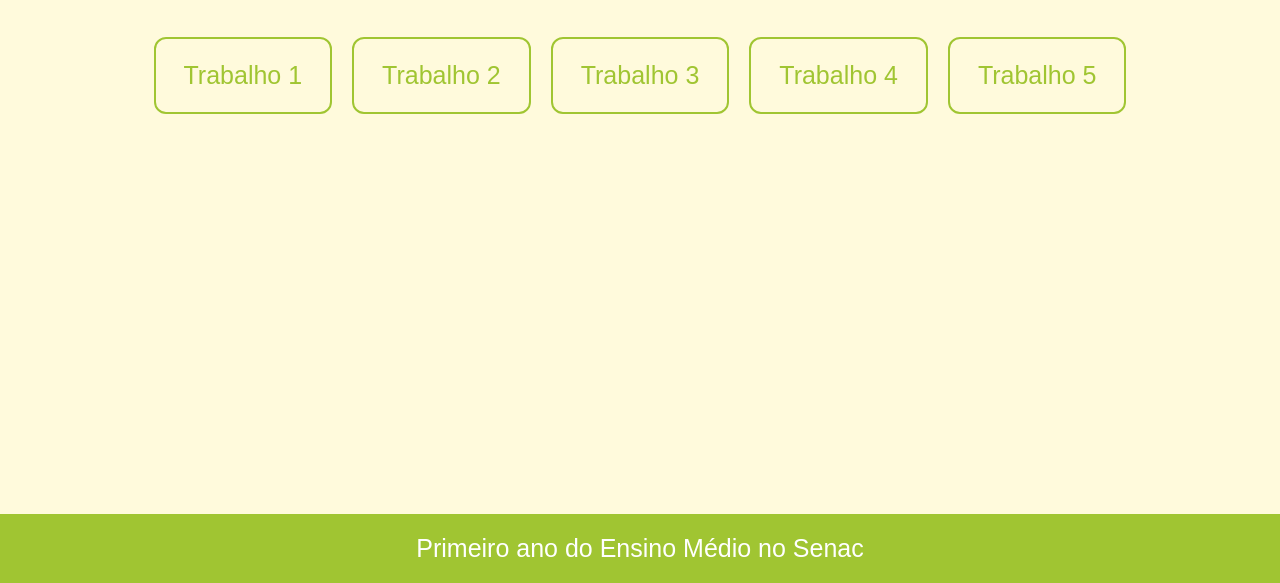
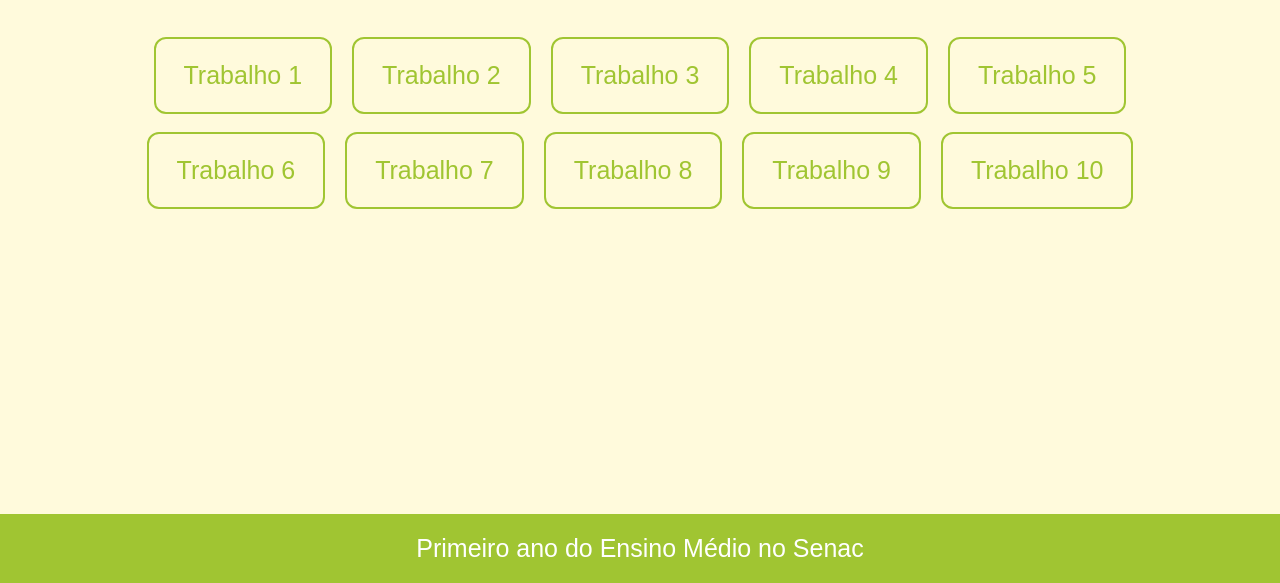
Before and after one commit to senacscsrs/ArthurB, a plain HTML site: page Trabalhos.html in a window 1280 px wide. Shown: the part 217-800 px from the top of the page. Drawn offline with Linux system fonts and the light colour scheme.

Commit message:
Novos botões

```diff
--- a/Trabalhos.html
+++ b/Trabalhos.html
@@ -40,6 +40,14 @@
             </a>
             <button onclick=>Trabalho 5</button>
         </div>
+        <br>
+        <div class="botoes2">
+            <button onclick=>Trabalho 6</button>
+            <button onclick=>Trabalho 7</button>
+            <button onclick=>Trabalho 8</button>
+            <button onclick=>Trabalho 9</button>
+            <button onclick=>Trabalho 10</button>
+            </div>
 
         <footer>
             <p>Primeiro ano do Ensino Médio no Senac </p>
--- a/estilo.css
+++ b/estilo.css
@@ -45,6 +45,12 @@ button:hover{
     justify-content: center;
     gap: 20px;
 }
+.botoes2{
+    /*centralizar*/
+    display: flex;
+    justify-content: center;
+    gap: 20px;
+}
 .botao-paginas {
     position: absolute;
     bottom: 10px;      /* canto superior */
```
Also changed, not shown: index.html (+1 -0 lines).
